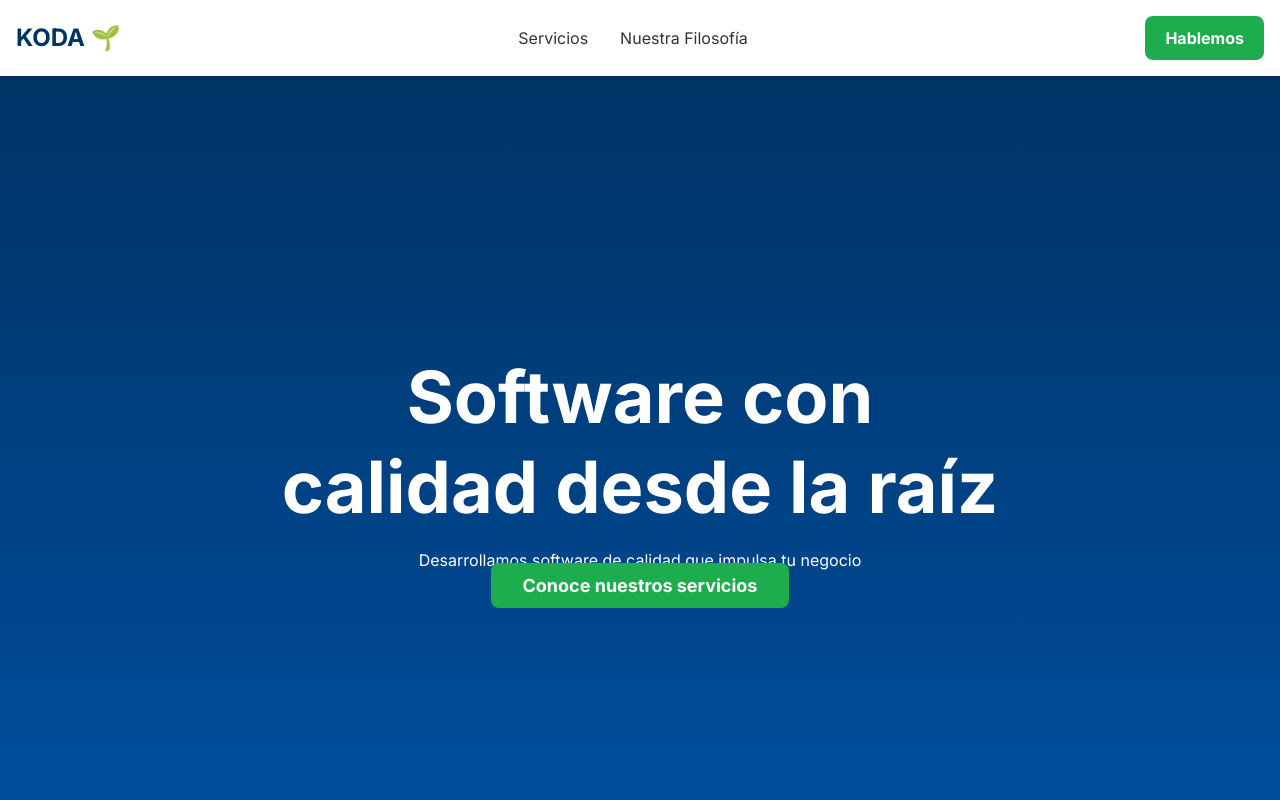
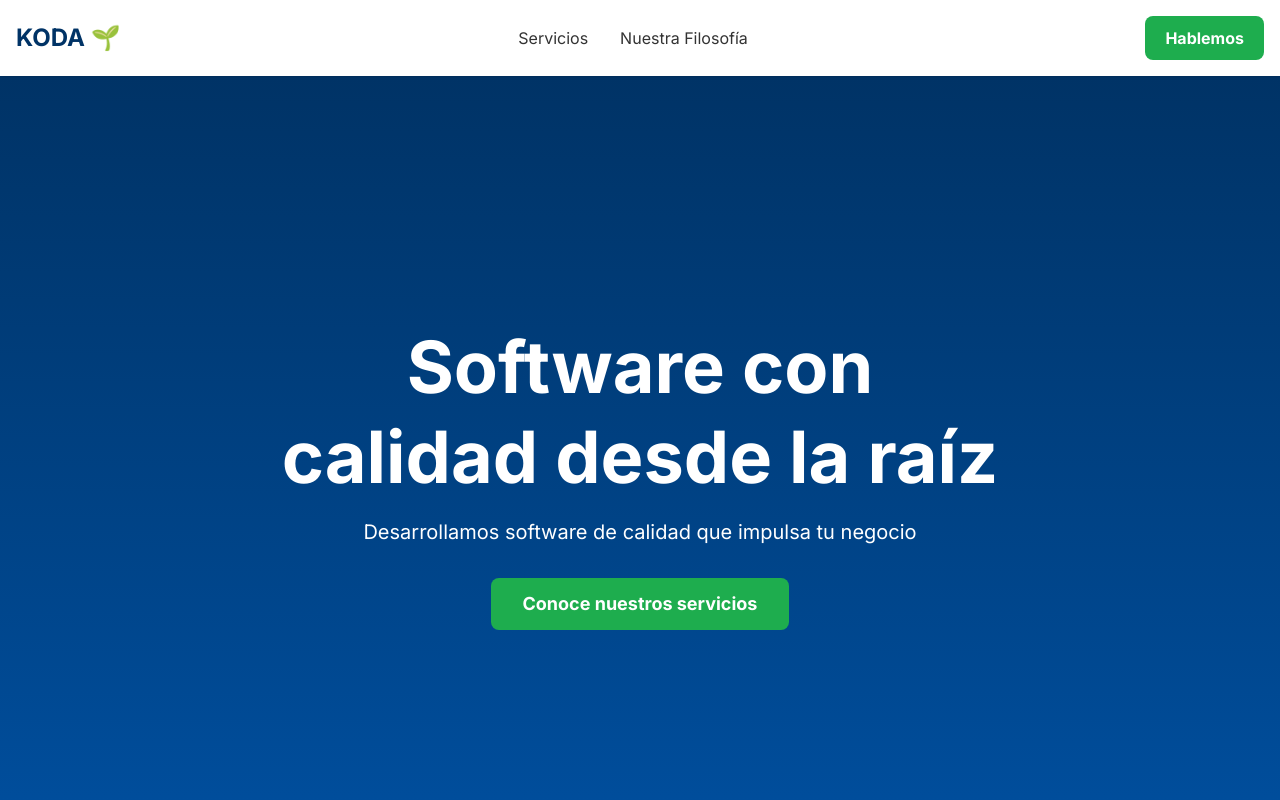
Before and after one commit to koda-tec/KodaWeb, a Next.js app: page / in a window 1280 px wide. Shown: the top 800 px of the page. Built offline with nearby package versions, Linux system fonts and the light colour scheme.

Commit message:
fix HeroSection

```diff
--- a/src/app/components/sections/HeroSection.tsx
+++ b/src/app/components/sections/HeroSection.tsx
@@ -1,19 +1,25 @@
-
 export default function HeroSection(){
   return(
     <section
       id='inicio'
-     className="relative text-white min-h-screen flex items-center justify-center text-center
+      className="relative text-white min-h-screen flex items-center justify-center text-center
                  bg-gradient-to-b from-koda-blue-deep to-koda-blue-marino">
-        <div className='px-4'>
+
+        <div className='px-4 flex flex-col items-center'>
+
           <h1 className='text-5xl md:text-7xl font-bold leading-tight mb-4'>
             Software con <br /> calidad desde la raíz
           </h1>
-          <p>Desarrollamos software de calidad que impulsa tu negocio</p>
+
+          <p className="text-lg md:text-xl mb-8 max-w-2xl mx-auto">
+            Desarrollamos software de calidad que impulsa tu negocio
+          </p>
+
           <a href="#servicios"
-          className='bg-koda-green-emerald hover:bg-opacity-90 text-white font-bold py-3 px-8 rounded-lg text-lg transition-colors'>
+             className='bg-koda-green-emerald hover:bg-opacity-90 text-white font-bold py-3 px-8 rounded-lg text-lg transition-colors'>
             Conoce nuestros servicios
           </a>
+
         </div>
     </section>
   )
```
